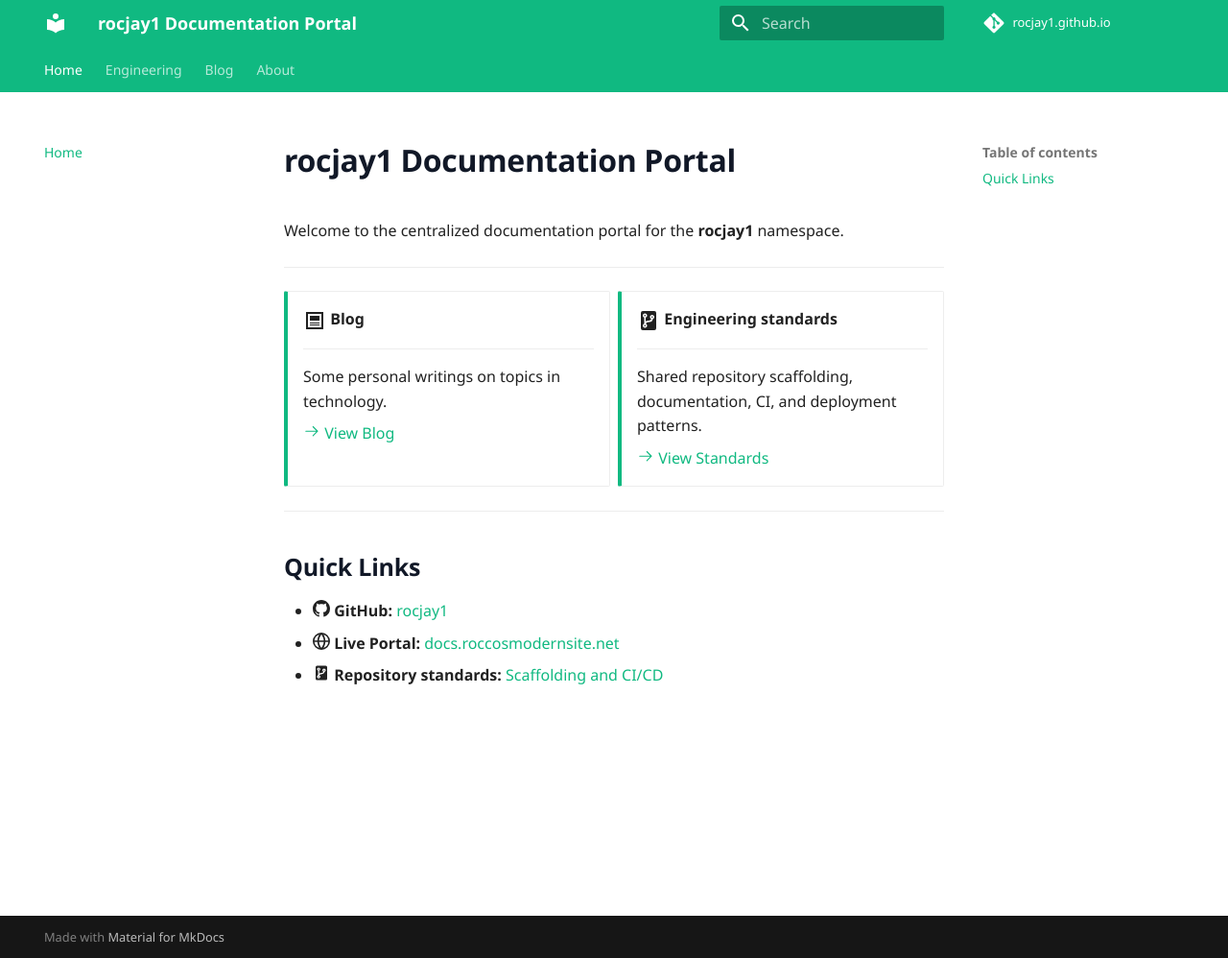
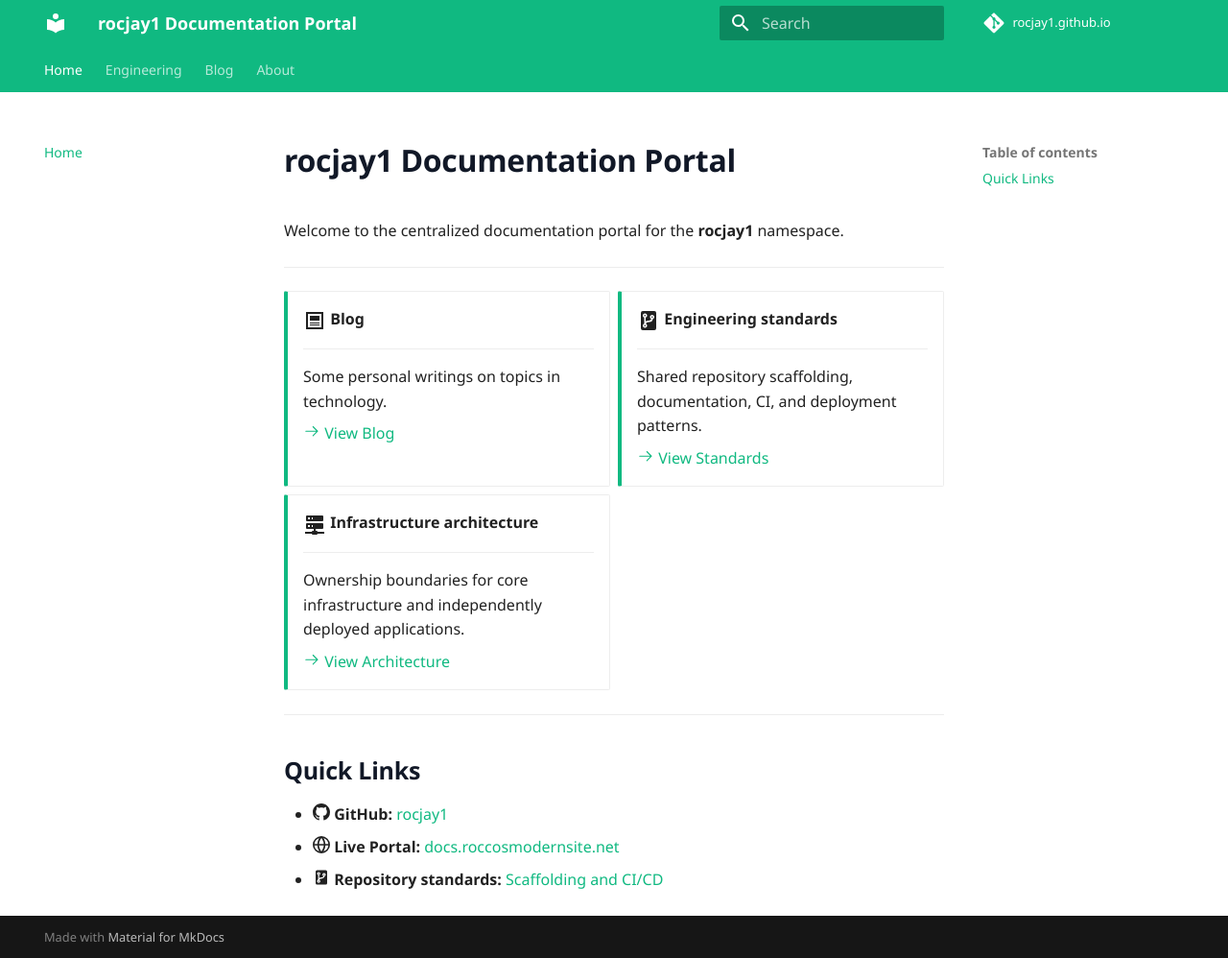
Before and after one commit to rocjay1/rocjay1.github.io, an MkDocs documentation site: the page built from docs/index.md, in a window 1280 px wide and 998 px high. Shown: the whole window at 96% size. Built offline with MkDocs 1.6.1 and Material for MkDocs 9.7.7, drawn with Linux system fonts in a browser that asks for light colours; comment, search, counter and statistics services are not loaded.

Commit message:
docs: document infrastructure repository boundaries
Record the four independently operated repositories, their state and project ownership, and the narrow cross-repository interfaces retained in core-infra.

```diff
--- a/docs/index.md
+++ b/docs/index.md
@@ -22,6 +22,14 @@ Welcome to the centralized documentation portal for the **rocjay1** namespace.
 
     [:octicons-arrow-right-24: View Standards](engineering/repository-standards.md)
 
+-   :material-server-network:{ .lg .middle } **Infrastructure architecture**
+
+    ---
+
+    Ownership boundaries for core infrastructure and independently deployed applications.
+
+    [:octicons-arrow-right-24: View Architecture](engineering/infrastructure-repositories.md)
+
 </div>
 
 ---
--- a/mkdocs.yml
+++ b/mkdocs.yml
@@ -14,6 +14,7 @@ nav:
   - Home: index.md
   - Engineering:
       - Repository standards: engineering/repository-standards.md
+      - Infrastructure repositories: engineering/infrastructure-repositories.md
   - Blog: blog/index.md
   - About: about.md
 
```
Also changed, not shown: docs/engineering/infrastructure-repositories.md (added, +34 -0 lines).
